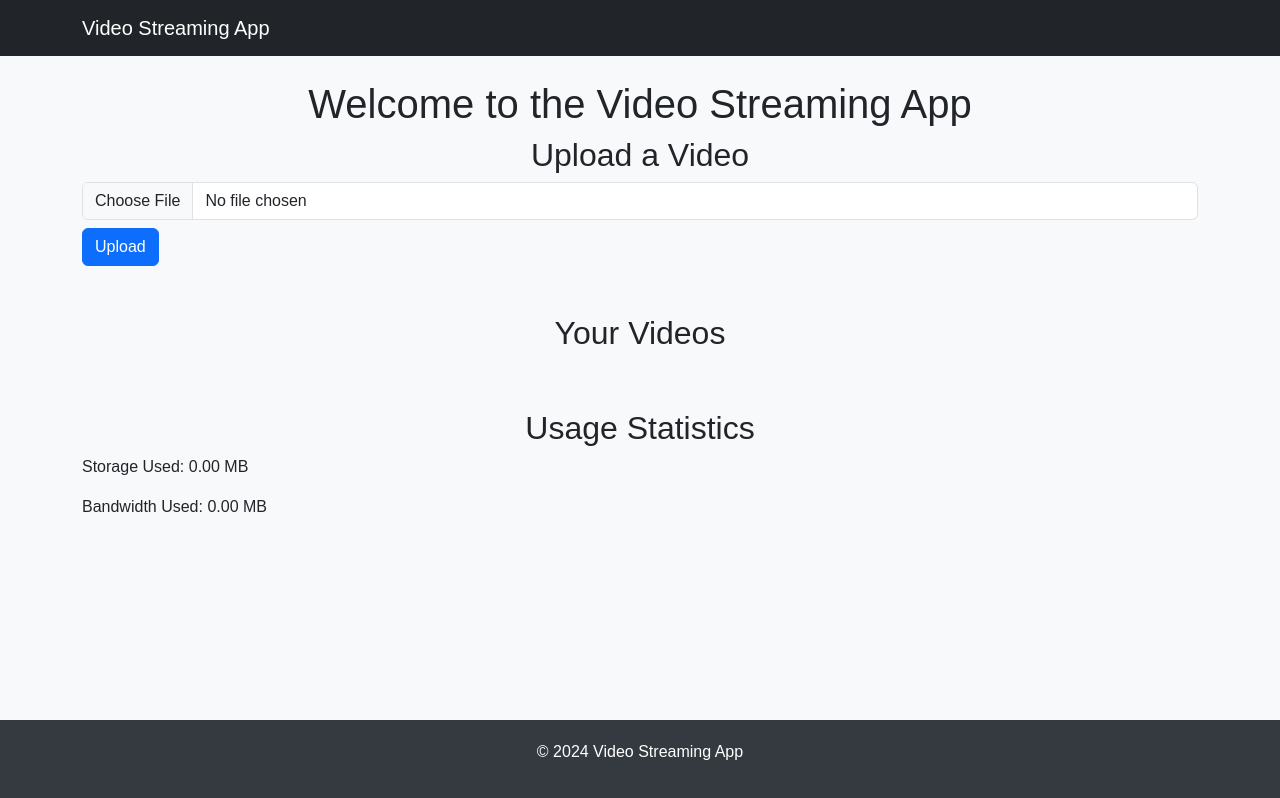
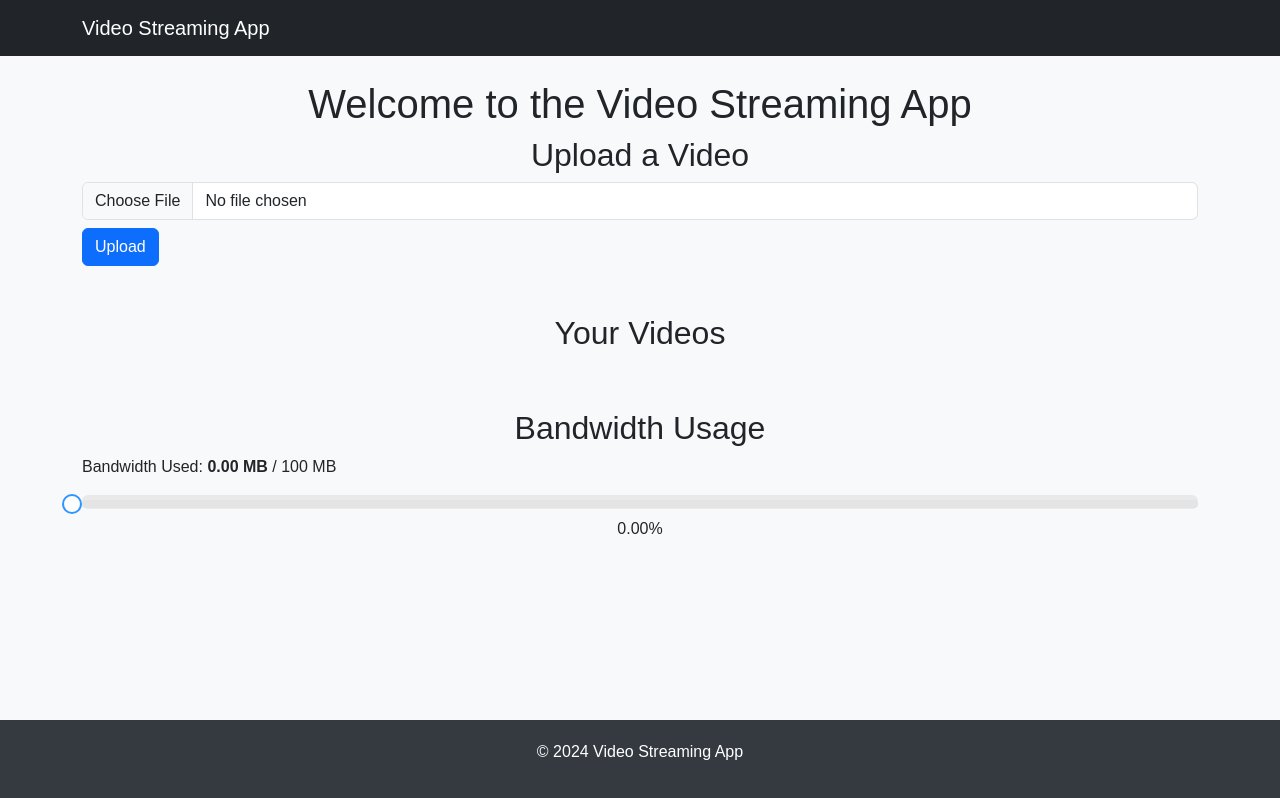
Before and after one commit to imama13/cc_frontend, a React (Create React App) app: page / in a window 1280 px wide. Built offline with nearby package versions, Linux system fonts and the light colour scheme; sample sign-in values are in the browser's storage.

Commit message:
Added Bandwidth usage slider

```diff
--- a/package.json
+++ b/package.json
@@ -7,6 +7,7 @@
     "@testing-library/react": "^13.4.0",
     "@testing-library/user-event": "^13.5.0",
     "bootstrap": "^5.3.3",
+    "rc-slider": "^11.1.7",
     "react": "^19.0.0",
     "react-dom": "^19.0.0",
     "react-router-dom": "^7.1.1",
--- a/src/components/StatsSection.js
+++ b/src/components/StatsSection.js
@@ -1,15 +1,35 @@
 import React from "react";
+import Slider from "rc-slider";
+import "rc-slider/assets/index.css";
 
-function StatsSection({ storageUsed, bandwidthUsed }) {
+function StatsSection({ bandwidthUsed, maxBandwidth = 100 }) {
+  // Calculate percentage for the slider
+  const bandwidthPercentage = Math.min((bandwidthUsed / maxBandwidth) * 100, 100);
+
   return (
-    <section id="stats-section">
-      <h2>Usage Statistics</h2>
-      <p>
-        Storage Used: <span id="storageUsed">{storageUsed.toFixed(2)}</span> MB
-      </p>
-      <p>
-        Bandwidth Used: <span id="bandwidthUsed">{bandwidthUsed.toFixed(2)}</span> MB
-      </p>
+    <section id="stats-section" className="my-4">
+      <h2>Bandwidth Usage</h2>
+      <div className="mb-3">
+        <p>
+          Bandwidth Used: <strong>{bandwidthUsed.toFixed(2)} MB</strong> / {maxBandwidth} MB
+        </p>
+        <Slider
+          value={bandwidthPercentage}
+          max={100}
+          disabled
+          trackStyle={{ backgroundColor: "#007bff", height: 8 }}
+          handleStyle={{
+            borderColor: "#007bff",
+            height: 20,
+            width: 20,
+            marginLeft: -10,
+            marginTop: -6,
+            backgroundColor: "#fff",
+          }}
+          railStyle={{ backgroundColor: "#e4e4e4", height: 8 }}
+        />
+        <p className="mt-2 text-center">{bandwidthPercentage.toFixed(2)}%</p>
+      </div>
     </section>
   );
 }
--- a/src/pages/Login.js
+++ b/src/pages/Login.js
@@ -52,6 +52,9 @@ const Login = () => {
         setIsLogin(true); // Switch to login after registration
         setUsername("");
         setPassword("");
+      } else {
+        login(username);
+        navigate("/"); // Redirect to home page after login
       }
     } catch (error) {
       alert(`Error: ${error.message}`);
```
Also changed, not shown: 1 other file (tests, documents, lock files or other folders).
